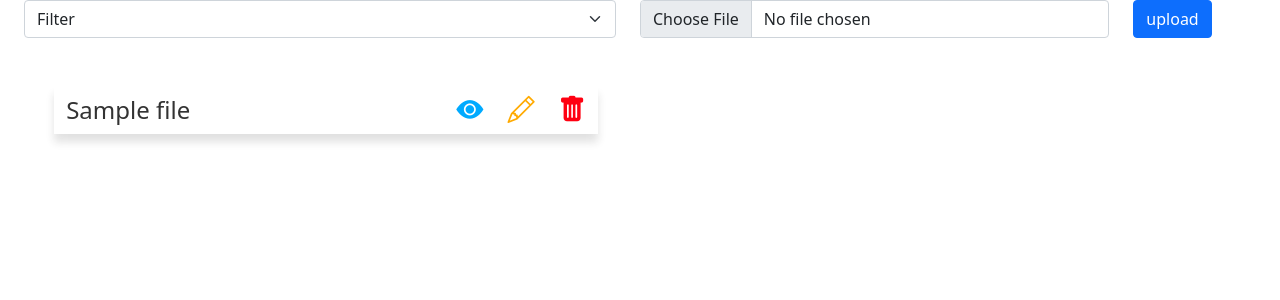
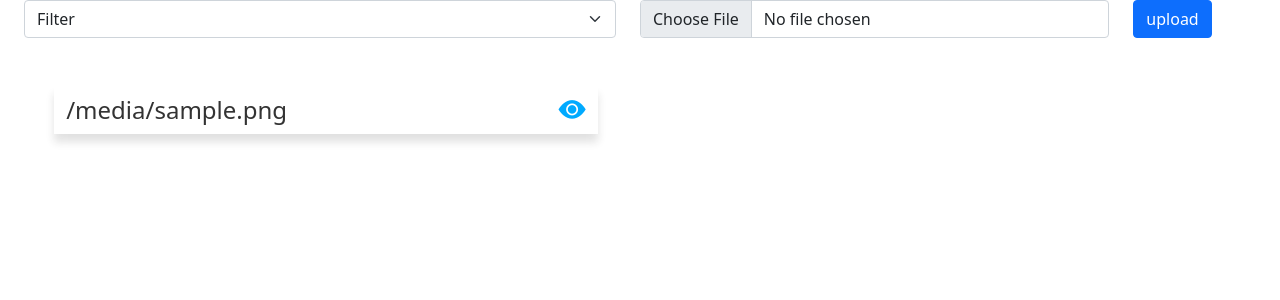
Before and after one commit to Niteshgupta-NITK/translation_app_, a Flask app: template app/templates/index.html in a window 1280 px wide. Shown: the part 72-372 px from the top of the page. Run offline with Flask 2, Linux system fonts and the light colour scheme; the template is opened without the code that fills it: most values are stand-ins (such as "Sample title", 1, 10 or a date in 2020).

Commit message:
Add files via upload

```diff
--- a/app/routes.py
+++ b/app/routes.py
@@ -1,4 +1,4 @@
-from app import app, database as db
+from app import app
 from flask import request, render_template, redirect
 import json
 import calendar
@@ -10,10 +10,15 @@ from textblob import TextBlob
 
 @app.route('/')
 def root():
-	data = db.find()
+
+
 	files_data = []
-	for item in data:
-		files_data.append(item)
+	if os.path.isfile('./data.csv'):
+		with open('data.csv', 'r') as file:
+			lines = file.readlines()
+			for line in lines:
+				files_data.append(line)
+
 	print(files_data)
 	return render_template('index.html', files = files_data)
 
@@ -30,13 +35,15 @@ def translate():
 		utext = file.read()
 		language = tb(utext)
 		with open('./translated/'+ text.filename, 'w', encoding='utf-8') as new_file:
-			db.insert_one({
-					'name' : text.filename,
-					'lang' : language,
-					'summary' : '',
-					'ref' : './untranslated/'+ text.filename,
-					'ref_name' : text.filename
-				})
+			with open('data.csv', 'a') as file:
+				file.write(f'{text.filename},{language}, ,{"./untranslated/"+ text.filename},{text.filename}\n')
+			# db.insert_one({
+			# 		'name' : text.filename,
+			# 		'lang' : language,
+			# 		'summary' : '',
+			# 		'ref' : './untranslated/'+ text.filename,
+			# 		'ref_name' : text.filename
+			# 	})
 			try:
 				new_file.write(ts.google(utext, from_language = language, to_language='en'))
 			except:
@@ -48,20 +55,32 @@ def translate():
 def view(filename):
 	text = ''
 	ref_text = ''
-	file_data = db.find_one({'name': filename})
+	file_data = ''
+	with open('data.csv', 'r') as file:
+		lines = file.readlines()
+		for line in lines:
+			if line.split(',')[0] == filename:
+				file_data = line
+	# file_data = db.find_one({'name': filename})
 	print(file_data)
 	with open('./translated/'+filename, 'r') as file:
 		text = file.read().split('\n')
-	with open(file_data['ref'] , 'r', encoding='utf8') as file:
+	with open(file_data.split(',')[3] , 'r', encoding='utf8') as file:
 		ref_text = file.read().split('\n')
 	return render_template('view.html', data= file_data, body=text, ref_body=ref_text)
 
 @app.route('/edit/<filename>')
 def edit(filename):
-	file_data = db.find_one({'name' : filename})
+
+	file_data = ''
+	with open('data.csv', 'r') as file:
+		lines = file.readlines()
+		for line in lines:
+			if line.split(',')[0] == filename:
+				file_data = line
 	ref_text = ''
 	text = ''
-	with open(file_data['ref'] , 'r', encoding='utf8') as file:
+	with open(file_data.split(',')[3] , 'r', encoding='utf8') as file:
 		ref_text = file.read().split('\n')
 	with open('./translated/'+filename, 'r') as file:
 		text = file.read()
@@ -70,13 +89,16 @@ def edit(filename):
 
 @app.route('/save-edit', methods=['POST'])
 def save_edit():
-	db.insert_one({
-					'name' : 'new_' + request.form['file'],
-					'lang' : request.form['lang'],
-					'summary' : request.form['summary'],
-					'ref' : './translated/'+request.form['file'],
-					'ref_name': request.form['file']
-				})
+	with open('data.csv', 'a') as file:
+		file.write(f"{'new_' + request.form['file']},{request.form['lang']},{request.form['summary']},{'./translated/'+request.form['file']},{request.form['file']}\n")
+
+	# db.insert_one({
+	# 				'name' : 'new_' + request.form['file'],
+	# 				'lang' : request.form['lang'],
+	# 				'summary' : request.form['summary'],
+	# 				'ref' : './translated/'+request.form['file'],
+	# 				'ref_name': request.form['file']
+	# 			})
 	with open('./translated/new_'+request.form['file'], 'w') as file:
 		file.write(request.form['body'])
 		file.flush()
@@ -84,21 +106,21 @@ def save_edit():
 
 @app.route('/delete/<filename>')
 def delete(filename):
-	db.delete_one({'name' : filename})
+	# db.delete_one({'name' : filename})
 	os.remove('./translated/'+filename)
 	if os.path.isfile('./untranslated/'+filename):
 		os.remove('./untranslated/'+filename)
 	return redirect('/')
 
-@app.route('/search', methods=['POST'])
-def search():
-	keyword = request.form['search'].lower()
-	files_data = []
-	for data in db.find():
-		if (data['name'].lower().find(keyword) != -1):
-			files_data.append(data)
-		with open('./translated/'+ data['name'],  'r') as file:
-			text = file.read().lower().split(' ')
-			if keyword in text:
-				files_data.append(data)
-	return render_template('index.html', files = files_data, search=keyword)
+# @app.route('/search', methods=['POST'])
+# def search():
+# 	keyword = request.form['search'].lower()
+# 	files_data = []
+# 	for data in db.find():
+# 		if (data['name'].lower().find(keyword) != -1):
+# 			files_data.append(data)
+# 		with open('./translated/'+ data['name'],  'r') as file:
+# 			text = file.read().lower().split(' ')
+# 			if keyword in text:
+# 				files_data.append(data)
+# 	return render_template('index.html', files = files_data, search=keyword)
--- a/app/templates/index.html
+++ b/app/templates/index.html
@@ -87,13 +87,13 @@
       <div class="col-12 col-lg-6" style="display: grid; grid-template-columns: repeat(2, 1fr); width: 100%;">
         <!-- one row for one file ;and entery -->
         {% for file in files %}
-           <div class="row mt-5 grid-item" data-lang='{{file.lang}}'>
+           <div class="row mt-5 grid-item" data-lang="{{file.split(',')[1]}}">
             <div class="col">
-              <h4>{{file.name}}</h4>
+              <h4>{{file.split(',')[0]}}</h4>
             </div>
-            <div class="col-auto" style="color: #00aaff;"><a href="view/{{file.name}}"><i class="bi bi-eye-fill"></i></a> </div>
-            <div class="col-auto" style="color: #ffaa00;"><a href="edit/{{file.name}}"><i class="bi bi-pencil"></i></a> </div>
-            <div class="col-auto" style="color: #ff0011;"><a href="delete/{{file.name}}"><i class="bi bi-trash-fill"></i></a> </div>
+            <div class="col-auto" style="color: #00aaff;"><a href="view/{{file.split(',')[0]}}"><i class="bi bi-eye-fill"></i></a> </div>
+           <!--  <div class="col-auto" style="color: #ffaa00;"><a href="edit/{{file.split(',')[0]}}"><i class="bi bi-pencil"></i></a> </div>
+            <div class="col-auto" style="color: #ff0011;"><a href="delete/{{file.split(',')[0]}}"><i class="bi bi-trash-fill"></i></a> </div> -->
           </div>
         {% endfor %}
         <!-- one row ends -->
--- a/app/templates/view.html
+++ b/app/templates/view.html
@@ -146,15 +146,15 @@
           Summary
         </p>
         <div class="cont">
-          {{data.summary}}
+          {{data.split(',')[2]}}
         </div>
       </div>
       <div class="files">
 
         <div class="file">
           <p class="head">
-            {{data.ref_name}}
-            <span>{{data.lang}}</span>
+            {{data.split(',')[4]}}
+            <span>{{data.split(',')[1]}}</span>
 
           </p>
           <div class="cont">
--- /dev/null
+++ b/translated/chinese.txt
@@ -0,0 +1 @@
+In order to express user posts, I use a list, each of which is a dictionary with author and a text field.When I really implement the user and blog articles, I will try to keep these field names as much as possible so that all the work of these false objects design and test the home page template will continue when I introduce real users and posts.
--- /dev/null
+++ b/untranslated/chinese.txt
@@ -0,0 +1 @@
+为了表示用户帖子，我使用了一个列表，其中每个元素都是一个具有作者和正文字段的字典。当我真正实现用户和博客文章时，我将尝试尽可能多地保留这些字段名称，以便我使用这些虚假对象设计和测试主页模板的所有工作将继续进行当我介绍真实用户和帖子时有效。
```
Also changed, not shown: app/__init__.py (+4 -4 lines).
